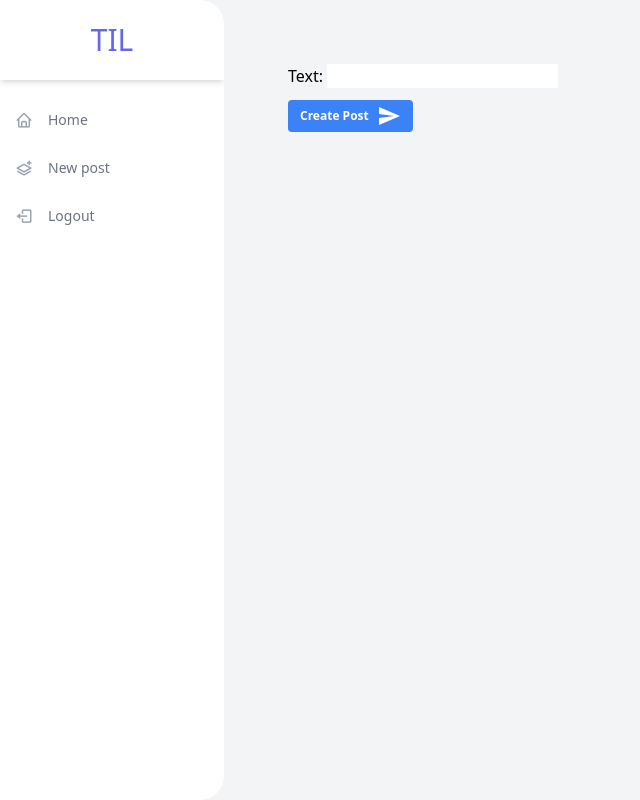
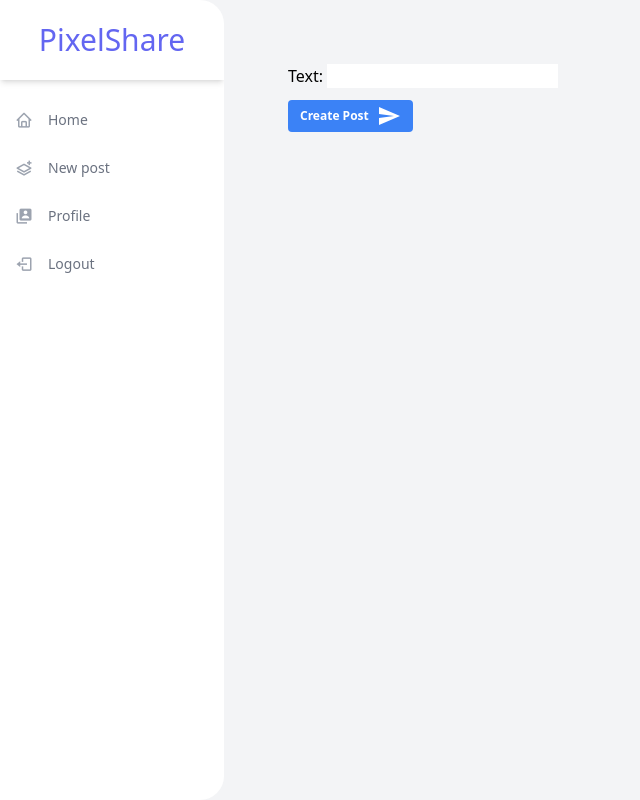
Before and after one commit to dillguill/social-media-app, a Django app: page /new/ in a window 1280 px wide. Shown: the whole page, without its empty margins (0-640 px from the left). Run offline with Django 4.2, Linux system fonts and the light colour scheme; the visitor is signed in with stand-in values (Sample User, id 1); some libraries are stand-ins or nearby versions.

Commit message:
Added profile navigation

```diff
--- a/til/templates/base.html
+++ b/til/templates/base.html
@@ -15,7 +15,7 @@
 <div class="min-h-screen flex flex-row bg-gray-100">
   <div class="flex flex-col w-56 bg-white rounded-r-3xl overflow-hidden">
     <div class="flex items-center justify-center h-20 shadow-md">
-      <h1 class="text-3xl uppercase text-indigo-500">TIL</h1>
+      <h1 class="text-3xl text-indigo-500">PixelShare</h1>
     </div>
     <ul class="flex flex-col py-4">
       <li>
@@ -29,6 +29,12 @@
             <a href="{% url 'feed:new_post' %}" class="flex flex-row items-center h-12 transform hover:translate-x-2 transition-transform ease-in duration-200 text-gray-500 hover:text-gray-800 js-toggle-modal">
               <span class="inline-flex items-center justify-center h-12 w-12 text-lg text-gray-400"><i class="bx bx-layer-plus"></i></span>
               <span class="text-sm font-medium">New post</span>
+            </a>
+        </li>
+        <li>
+            <a href="{% url 'profiles:detail' user.username %}" class="flex flex-row items-center h-12 transform hover:translate-x-2 transition-transform ease-in duration-200 text-gray-500 hover:text-gray-800">
+              <span class="inline-flex items-center justify-center h-12 w-12 text-lg text-gray-400"><i class="bx bxs-user-account"></i></span>
+              <span class="text-sm font-medium">Profile</span>
             </a>
         </li>
         <li>
```
